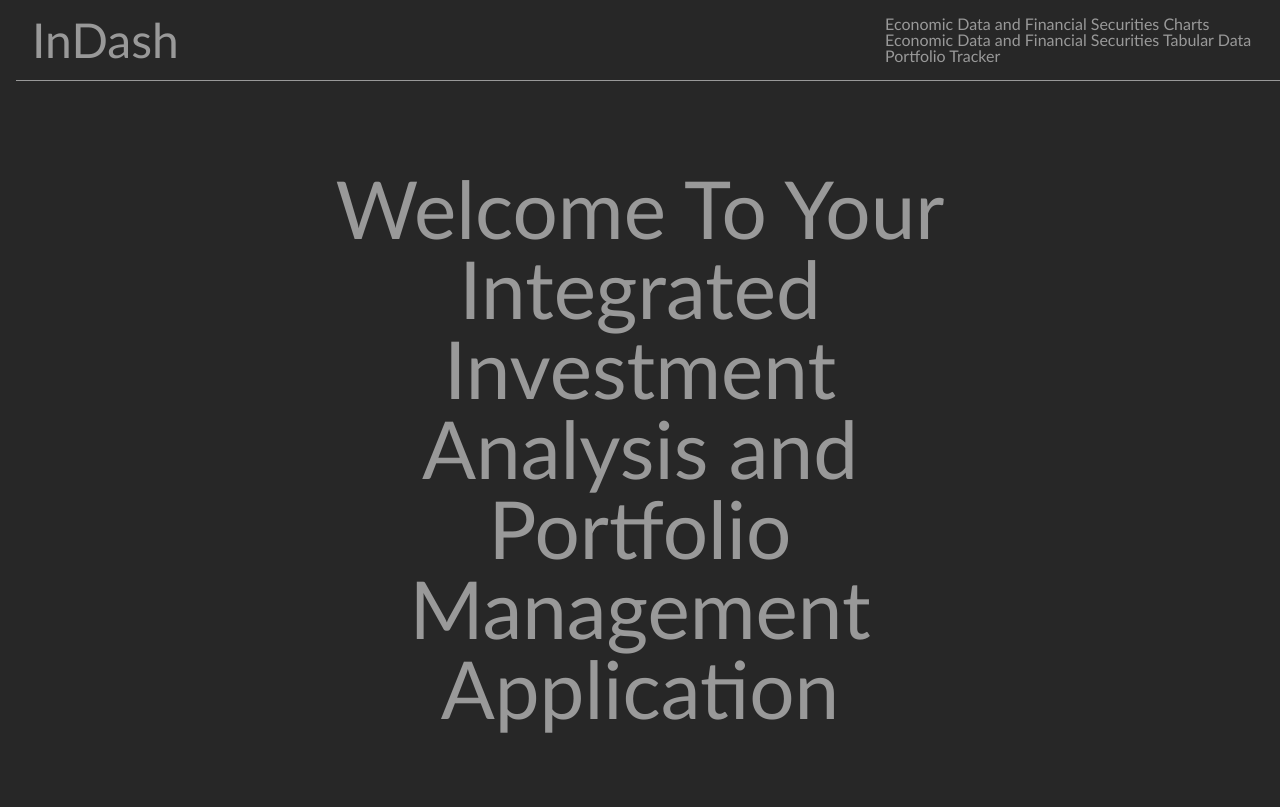
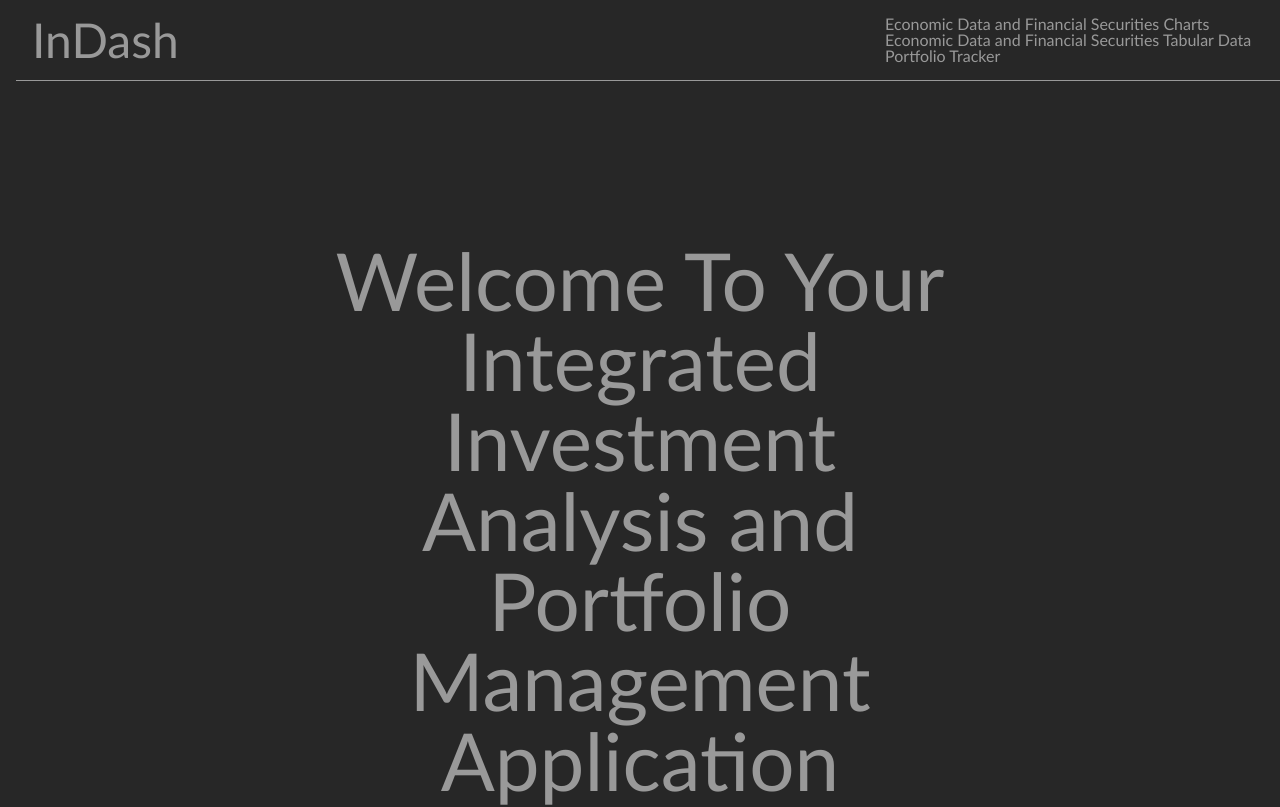
Before and after one commit to jkcswd/Investment-Dashboard-frontend, a React (Create React App) app: page / in a window 1280 px wide. Shown: the top 807 px of the page. Built offline with nearby package versions, Linux system fonts and the light colour scheme.

Commit message:
add table general styling

```diff
--- a/src/components/App/App.css
+++ b/src/components/App/App.css
@@ -76,6 +76,7 @@ header {
   justify-content: space-between;
   border-bottom: 1px solid var(--secondary);
   color: var(--secondary);
+  background-color: var(--primary);
   padding: 1rem;
   position: fixed;
   width: 96.5%;
@@ -83,11 +84,10 @@ header {
 
 main {
   display: flex;
-  align-items: center;
   justify-content: center;
   background-color: var(--primary);
   min-height: 100vh;
-  padding-top: 3rem;
+  padding-top: 15rem;
 }
 
 footer {
@@ -115,6 +115,18 @@ h1 {
 
 h2 {
   font-size: 2rem;
+}
+
+td {
+  border: 1px solid var(--secondary);
+  padding: 0.25rem;
+}
+
+th {
+  background-color: var(--secondary);
+  color: var(--primary);
+  border: 1px solid var(--highlight);
+  padding: 0.25rem;
 }
 
 .main-nav {
```
